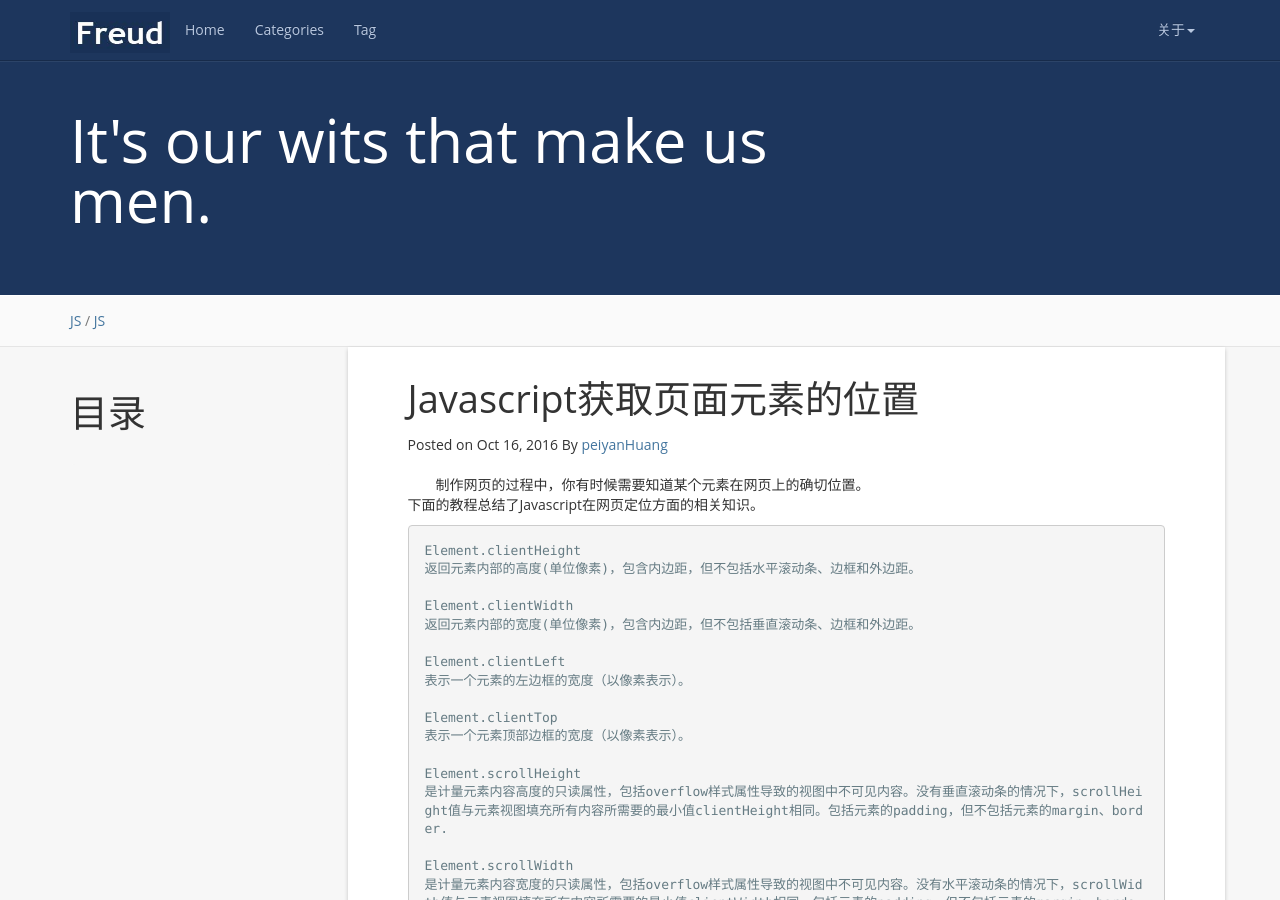
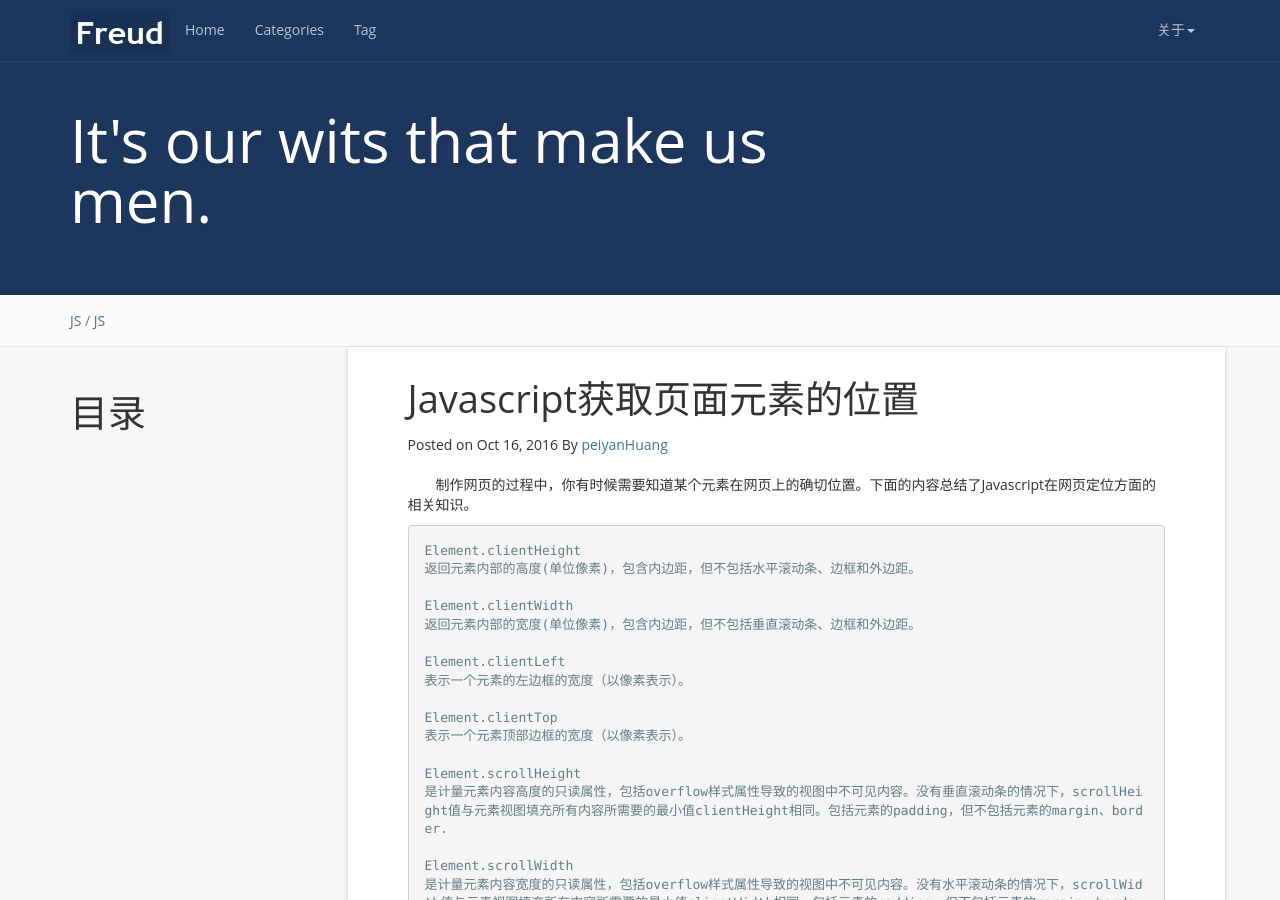
Before and after one commit to peiyanhuang/MyBlog, a Jekyll site: the page built from _posts/2016-10-16-Viewport.md, in a window 1280 px wide and 900 px high. Built offline with Jekyll 4.4.1, drawn with Linux system fonts in a browser that asks for light colours.

Commit message:
Javascript获取页面元素的位置

````diff
--- a/_posts/2016-10-16-Viewport.md
+++ b/_posts/2016-10-16-Viewport.md
@@ -9,8 +9,7 @@ tag: JS
 * content
 {:toc}
 
-制作网页的过程中，你有时候需要知道某个元素在网页上的确切位置。
-下面的教程总结了Javascript在网页定位方面的相关知识。
+制作网页的过程中，你有时候需要知道某个元素在网页上的确切位置。下面的内容总结了Javascript在网页定位方面的相关知识。
 
 ``` stylus
 Element.clientHeight
````
